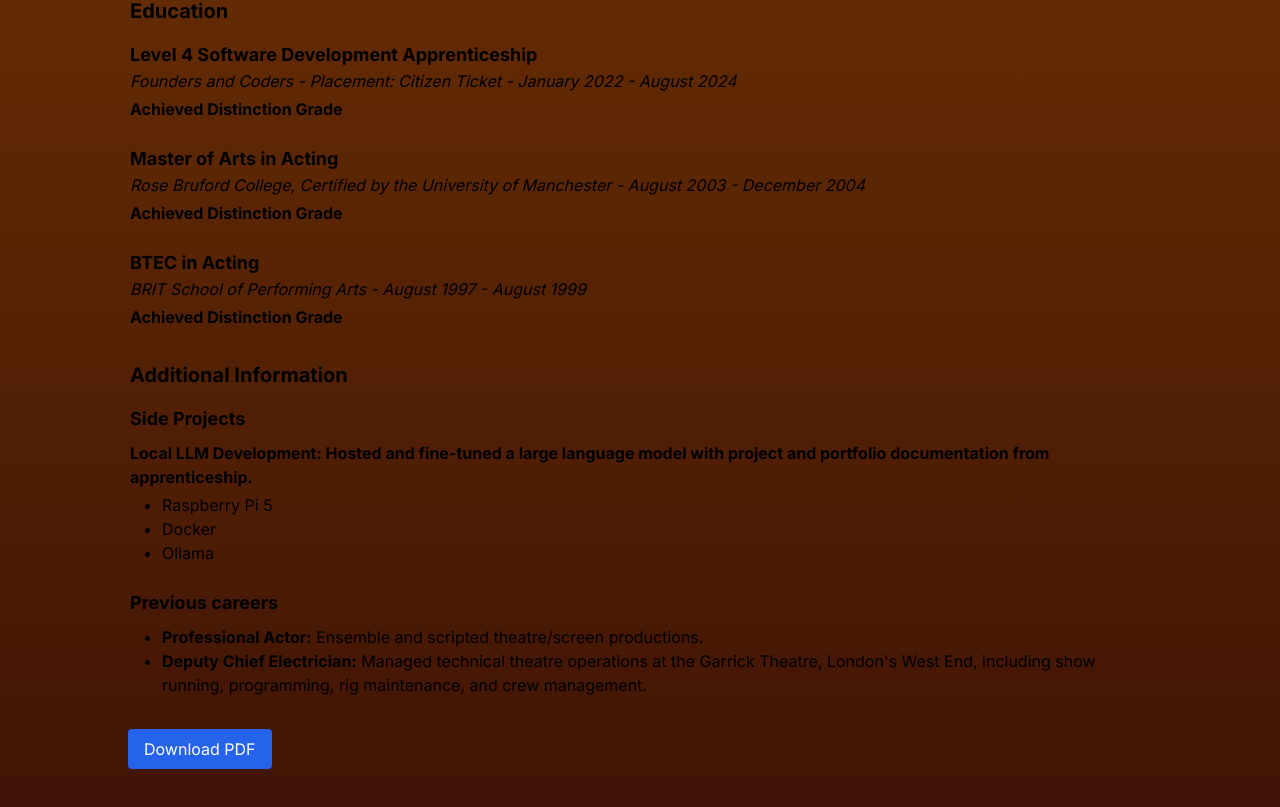
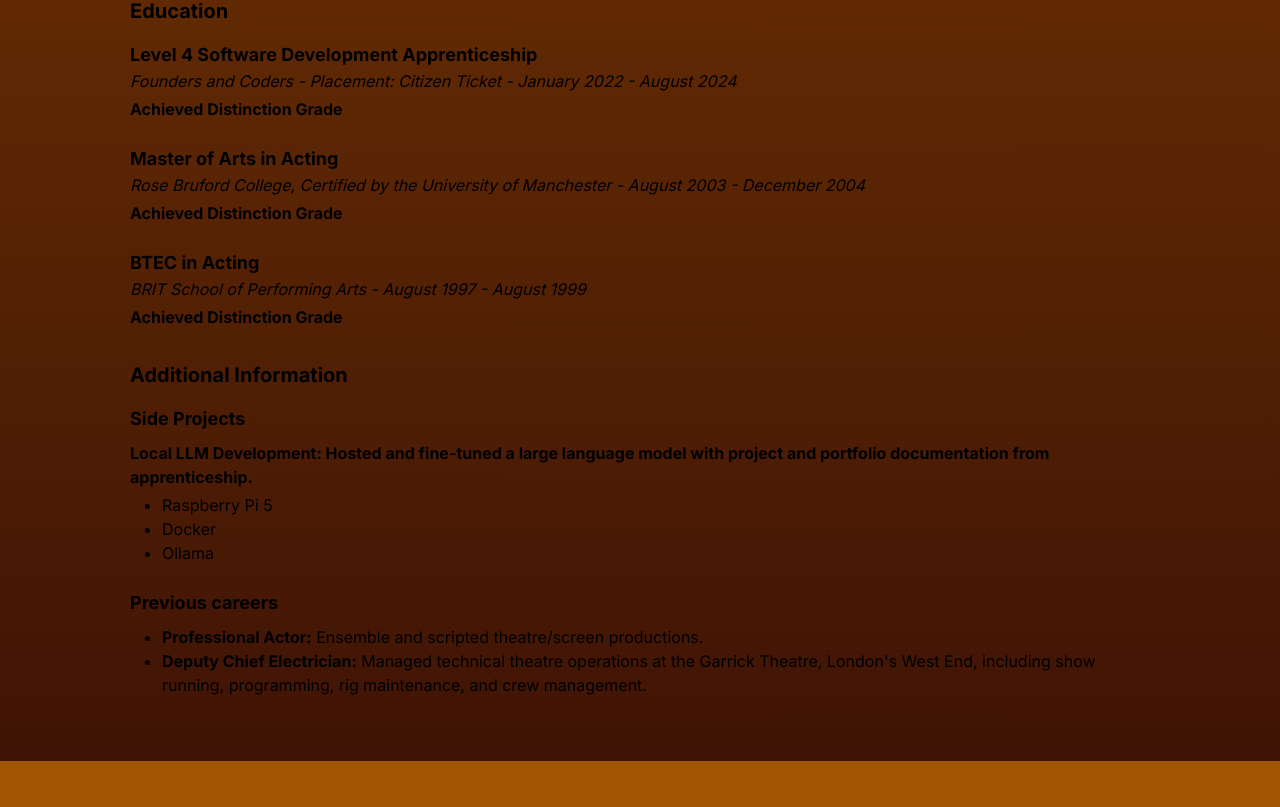
Before and after one commit to GalKJ/galjonesportfolio, a Next.js app: page / in a window 1280 px wide. Shown: the part 1459-2266 px from the top of the page. After the commit the page ends 2220 px from the top, so only its background shows below. Built offline with nearby package versions, Linux system fonts and the light colour scheme.

Commit message:
Remove PDF generation logic and download button from CV component

```diff
--- a/src/components/Cv.tsx
+++ b/src/components/Cv.tsx
@@ -2,245 +2,8 @@
 
 import React from 'react';
 import { cvData } from '../data/cvData';
-import jsPDF from 'jspdf';
-import 'jspdf-autotable';
 
 const CV: React.FC = () => {
-  const generatePdf = () => {
-    const doc = new jsPDF();
-    let yOffset = 20; // Starting position
-    const margin = 10;
-    const pageWidth = doc.internal.pageSize.width;
-    const pageHeight = doc.internal.pageSize.height; // Define page height
-
-    // Helper function to add spacing
-    const addSpacing = (points: number) => {
-      yOffset += points;
-      if (yOffset > pageHeight - margin) {
-        // Check if yOffset exceeds page height
-        doc.addPage(); // Add a new page
-        yOffset = 20; // Reset yOffset
-        addHeader(); // Re-add header on new page
-      }
-    };
-
-    // Helper function for centered text
-    const addCenteredText = (text: string, fontSize: number) => {
-      doc.setFontSize(fontSize);
-      const textWidth = doc.getTextWidth(text);
-      doc.text(text, (pageWidth - textWidth) / 2, yOffset);
-      addSpacing(fontSize / 3); // Decreased spacing
-    };
-
-    // Helper function to add clickable links
-    const addLink = (text: string, url: string, x: number, y: number) => {
-      doc.setTextColor(0, 0, 255); // Blue color for links
-      const textWidth = doc.getTextWidth(text);
-      doc.textWithLink(text, x, y, { url });
-      // Underline the text
-      doc.setDrawColor(0, 0, 255); // Set draw color to blue
-      doc.line(x, y + 1, x + textWidth, y + 1); // Adjust y as needed for proper positioning
-      doc.setDrawColor(0, 0, 0); // Reset draw color to black
-      doc.setTextColor(0, 0, 0); // Reset text color to black
-    };
-
-    // Helper function to add header
-    const addHeader = () => {
-      addCenteredText(cvData.name, 24);
-      // Optionally, re-add contact info or other header elements here
-      // Fixed contact info alignment
-      const contactInfo = [
-        {
-          text: cvData.contactInfo.email,
-          url: `mailto:${cvData.contactInfo.email}`,
-        },
-        {
-          text: 'linkedin.com/in/galkjones/',
-          url: 'https://www.linkedin.com/in/galkjones/',
-        },
-        {
-          text: 'github.com/GalKJ',
-          url: 'https://github.com/GalKJ/galjonesportfolio',
-        },
-        { text: cvData.contactInfo.location },
-      ];
-
-      doc.setFontSize(10);
-
-      // Calculate total width including separators
-      const separator = ' - ';
-      const separatorWidth = doc.getTextWidth(separator);
-      const totalWidth = contactInfo.reduce((acc, info, index) => {
-        const itemWidth = doc.getTextWidth(info.text);
-        // Add separator width for all items except the last
-        return (
-          acc +
-          itemWidth +
-          (index < contactInfo.length - 1 ? separatorWidth : 0)
-        );
-      }, 0);
-
-      // Start position for centered alignment
-      let currentX = (pageWidth - totalWidth) / 2;
-
-      // Render contact info with separators
-      contactInfo.forEach((info, index) => {
-        if (info.url) {
-          addLink(info.text, info.url, currentX, yOffset);
-        } else {
-          doc.text(info.text, currentX, yOffset);
-        }
-        currentX += doc.getTextWidth(info.text);
-
-        // Add separator after all items except the last
-        if (index < contactInfo.length - 1) {
-          doc.text(separator, currentX, yOffset);
-          currentX += separatorWidth;
-        }
-      });
-
-      addSpacing(12);
-    };
-
-    // Header with name
-    addHeader(); // Initialize header
-
-    // Profile Section
-    doc.setFontSize(16);
-    doc.text('Profile', margin, yOffset);
-    addSpacing(9);
-
-    doc.setFontSize(12);
-    const splitProfile = doc.splitTextToSize(
-      `${cvData.profile.beforeBold}${cvData.profile.boldText}${cvData.profile.afterBold}`,
-      pageWidth - margin * 2
-    );
-    doc.text(splitProfile, margin, yOffset);
-    addSpacing(splitProfile.length * 6);
-
-    // Experience Section
-    doc.setFontSize(16);
-    doc.text('Professional Experience', margin, yOffset);
-    addSpacing(9);
-
-    cvData.experience.forEach((exp) => {
-      doc.setFontSize(14);
-      doc.text(`${exp.title} - ${exp.company}`, margin, yOffset);
-      addSpacing(8);
-
-      doc.setFontSize(12);
-      doc.text(`${exp.period}`, margin, yOffset);
-      addSpacing(7);
-
-      exp.responsibilities.forEach((resp) => {
-        doc.text(`• ${resp.title}`, margin + 5, yOffset);
-        addSpacing(7);
-
-        resp.items.forEach((item) => {
-          doc.text(`  - ${item}`, margin + 10, yOffset);
-          addSpacing(7);
-        });
-      });
-      addSpacing(5);
-    });
-
-    // Technical Skills Section
-    doc.setFontSize(16);
-    doc.text('Technical Skills', margin, yOffset);
-    addSpacing(9);
-
-    cvData.technicalSkills.forEach((skill) => {
-      doc.setFontSize(12);
-      const skillText = `• ${skill.category}: ${skill.skills}`;
-      const splitSkills = doc.splitTextToSize(
-        skillText,
-        pageWidth - margin * 2
-      );
-      doc.text(splitSkills, margin, yOffset);
-      addSpacing(splitSkills.length * 7);
-    });
-    addSpacing(5);
-
-    // Education Section
-    doc.setFontSize(16);
-    doc.text('Education', margin, yOffset);
-    addSpacing(9);
-
-    cvData.education.forEach((edu) => {
-      doc.setFontSize(13);
-      doc.text(`• ${edu.degree}`, margin, yOffset);
-      addSpacing(7);
-
-      doc.setFontSize(12);
-      doc.text(`- ${edu.institution} - ${edu.period}`, margin + 5, yOffset);
-      addSpacing(7);
-      doc.text(`- ${edu.achievement}`, margin + 5, yOffset);
-      addSpacing(10);
-    });
-
-    // Side Projects Section
-    if (cvData.sideProjects && cvData.sideProjects.length > 0) {
-      doc.setFontSize(16);
-      doc.text('Side Projects', margin, yOffset);
-      addSpacing(9);
-
-      cvData.sideProjects.forEach((project) => {
-        doc.setFontSize(14);
-        doc.text(` • ${project.title}`, margin, yOffset);
-        addSpacing(7);
-
-        doc.setFontSize(12);
-        const descriptionLines = doc.splitTextToSize(
-          `- ${project.description}`,
-          pageWidth - margin * 2
-        );
-        doc.text(descriptionLines, margin + 5, yOffset);
-        addSpacing(descriptionLines.length * 6);
-
-        if (project.technologies) {
-          doc.text(
-            `- Technologies: ${project.technologies.join(', ')}`,
-            margin + 5,
-            yOffset
-          );
-          addSpacing(10);
-        }
-      });
-    }
-
-    // Previous Careers Section
-    if (cvData.previousCareers && cvData.previousCareers.length > 0) {
-      doc.setFontSize(16);
-      doc.text('Previous Careers', margin, yOffset);
-      addSpacing(9);
-
-      cvData.previousCareers.forEach((career) => {
-        doc.setFontSize(14);
-        doc.text(` • ${career.role}`, margin, yOffset);
-        addSpacing(7);
-
-        doc.setFontSize(12);
-        const descriptionLines = doc.splitTextToSize(
-          ` - ${career.description}`,
-          pageWidth - margin * 2
-        );
-        doc.text(descriptionLines, margin + 5, yOffset);
-        addSpacing(descriptionLines.length * 7);
-      });
-    }
-
-    // Auto page break handling
-    doc.setProperties({
-      title: `${cvData.name} - CV`,
-      subject: 'Curriculum Vitae',
-      author: cvData.name,
-      keywords: 'CV, Resume, Software Developer',
-      creator: 'CV Generator',
-    });
-
-    doc.save('CV.pdf');
-  };
-
   return (
     <div className="w-full space-y-4 md:space-y-6 lg:space-y-8">
       {/* Header */}
@@ -463,14 +226,6 @@ const CV: React.FC = () => {
           </ul>
         </div>
       </section>
-
-      {/* Download PDF Button */}
-      <button
-        onClick={generatePdf}
-        className="px-4 py-2 bg-blue-600 text-white rounded"
-      >
-        Download PDF
-      </button>
     </div>
   );
 };
```
